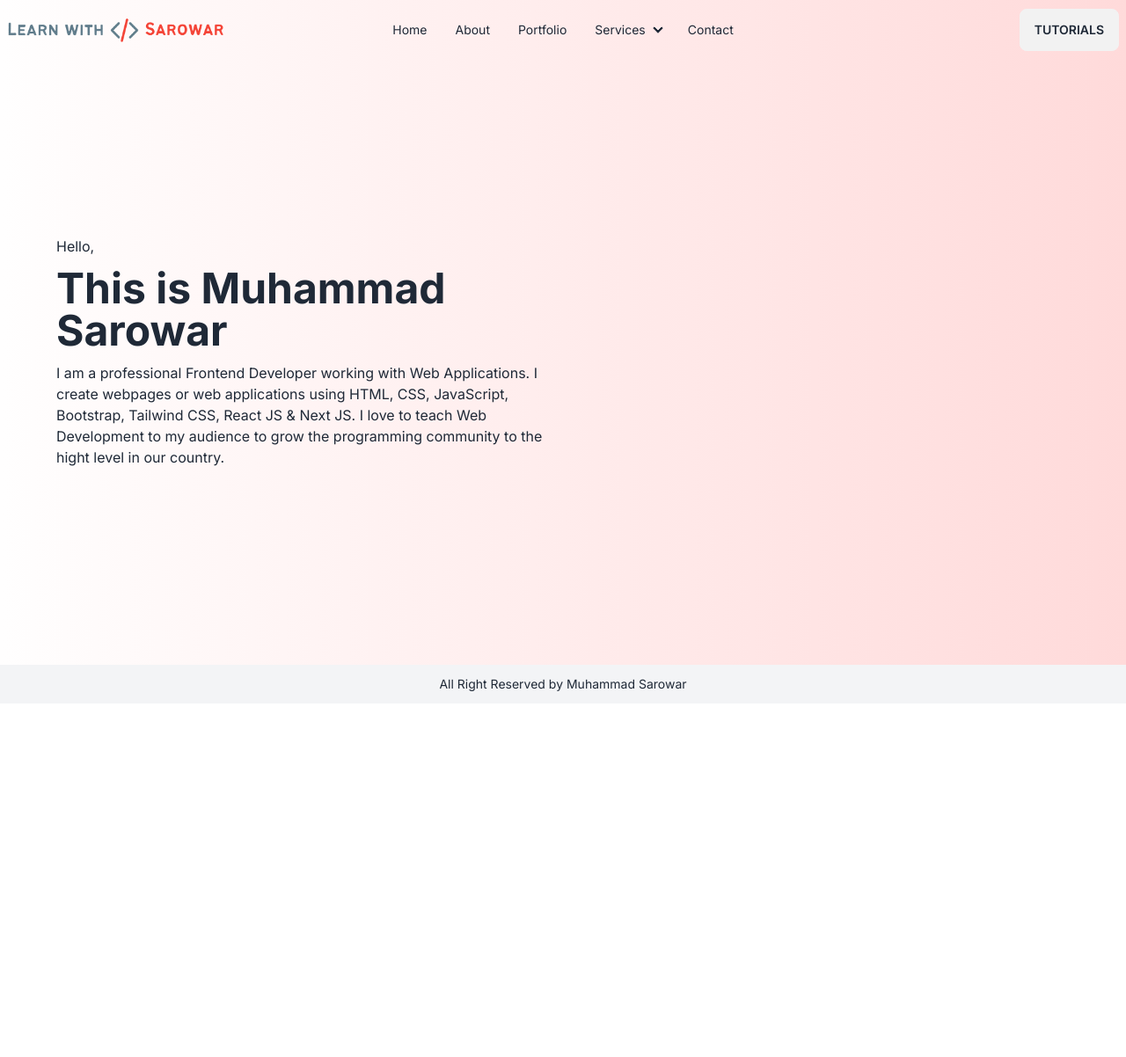
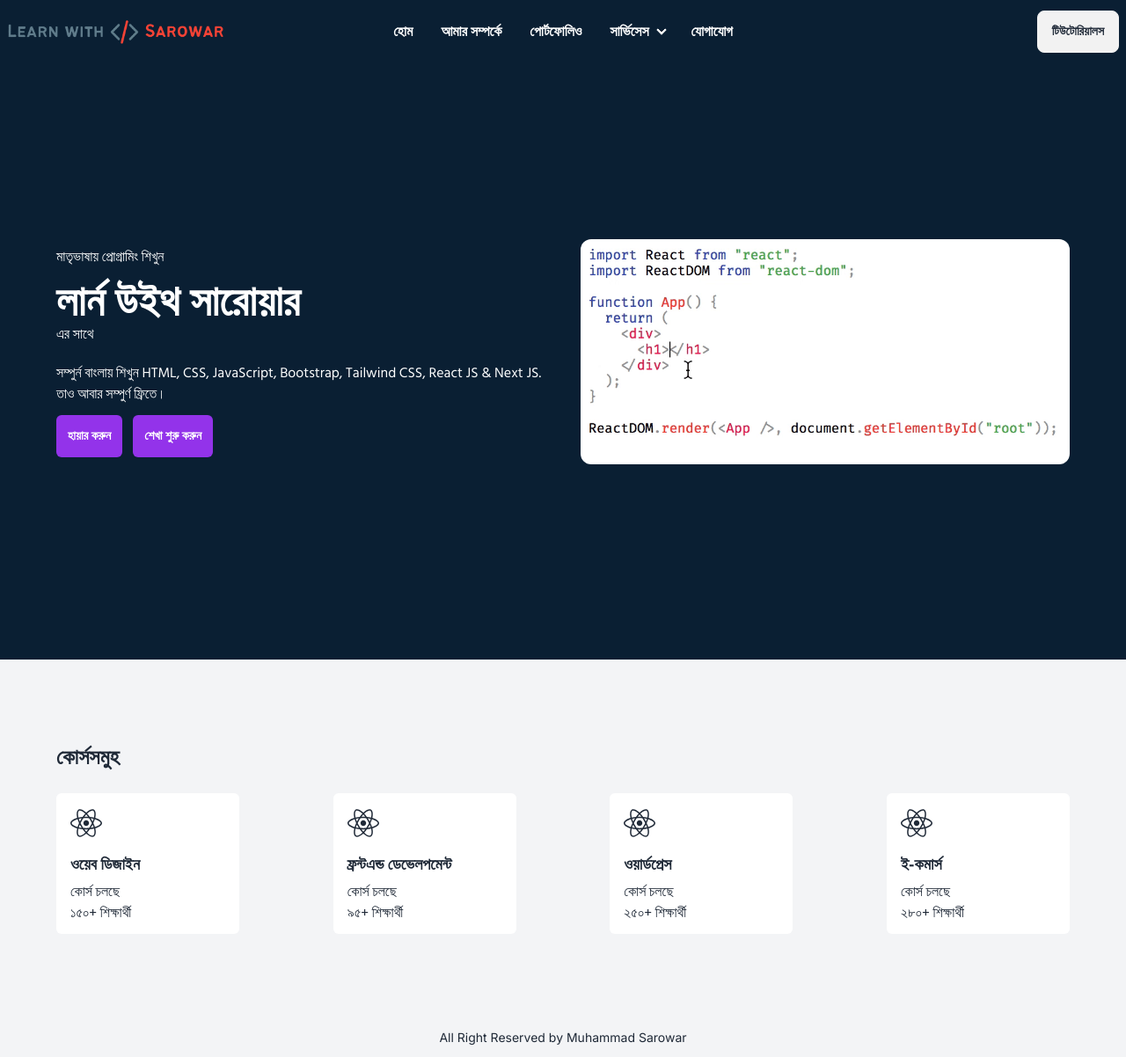
Before and after one commit to mSaroarDev/learnwithsarowar, a Next.js app: page / in a window 1280 px wide. Shown: the whole page at 88% size. Before the commit the page ends 800 px from the top, so only its background shows below. Built offline with nearby package versions, Linux system fonts and the light colour scheme.

Commit message:
code updated

```diff
--- /dev/null
+++ b/app/components/CourseCard.jsx
@@ -0,0 +1,21 @@
+import React from "react";
+import { FaReact } from "react-icons/fa";
+
+const CourseCard = ({ courseCard }) => {
+  const { name, courseStatus, studentsCount } = courseCard;
+
+  return (
+    <>
+      <div className="card h-40 w-52 bg-white rounded-md p-4 shaddow-md font-fontBn hover:bg-purple-600 hover:text-white hover:scale-110 cursor-pointer duration-300">
+        <p className="icon text-4xl mb-4">
+          <FaReact />
+        </p>
+        <p className="mb-1 font-bold text-lg font-fontBn">{name}</p>
+        <p className="text-base font-fontBn">{courseStatus}</p>
+        <p className="text-base font-fontBn">{studentsCount}+ শিক্ষার্থী</p>
+      </div>
+    </>
+  );
+};
+
+export default CourseCard;
--- /dev/null
+++ b/app/components/Courses.jsx
@@ -0,0 +1,43 @@
+import CourseCard from "./CourseCard";
+
+export default function Courses() {
+  const courseCardArray = [
+    {
+      id: 1,
+      name: "ওয়েব ডিজাইন",
+      courseStatus: "কোর্স চলছে",
+      studentsCount: "১৫০",
+    },
+    {
+      id: 2,
+      name: "ফ্রন্টএন্ড ডেভেলপমেন্ট",
+      courseStatus: "কোর্স চলছে",
+      studentsCount: "৯৫",
+    },
+    {
+      id: 3,
+      name: "ওয়ার্ডপ্রেস",
+      courseStatus: "কোর্স চলছে",
+      studentsCount: "২৫০",
+    },
+    {
+      id: 4,
+      name: "ই-কমার্স",
+      courseStatus: "কোর্স চলছে",
+      studentsCount: "২৮০",
+    },
+  ];
+
+  return (
+    <section className="bg-gray-100 py-24">
+      <main className="content">
+        <h1 className="text-2xl font-bold font-fontBn mb-6">কোর্সসমুহ</h1>
+        <div className="flex justify-between items-center">
+          {courseCardArray.map((courseCard, index) => {
+            return <CourseCard key={index} courseCard={courseCard} />;
+          })}
+        </div>
+      </main>
+    </section>
+  );
+}
--- a/app/components/Footer.jsx
+++ b/app/components/Footer.jsx
@@ -1,7 +1,7 @@
 export default function Footer() {
   return (
     <>
-      <div className="fixed bottom-0 w-full bg-gray-100">
+      <div className=" w-full bg-gray-100">
         <div className="py-3 text-sm text-center">
           <p>All Right Reserved by Muhammad Sarowar</p>
         </div>
--- /dev/null
+++ b/app/components/HeroCoding.jsx
@@ -0,0 +1,16 @@
+import Image from "next/image";
+import Demo from "../../public/demo.gif";
+
+export default function HeroCoding() {
+  return (
+    <div className="h-screen w-full flex items-center justify-center ">
+      <Image
+        className="rounded-xl"
+        src={Demo}
+        height={500}
+        width={700}
+        alt="Demo"
+      />
+    </div>
+  );
+}
--- a/app/components/HeroMain.jsx
+++ b/app/components/HeroMain.jsx
@@ -1,14 +1,17 @@
+import HeroCoding from "./HeroCoding";
 import HeroText from "./HeroText";
 
 export default function HeroMain() {
   return (
-    <div className="hero-main h-screen w-full">
+    <div className="hero-main h-screen lg:max-h-[750px] w-full">
       <div className="w-full max-w-6xl mx-auto">
-        <div className="grid grid-cols-1 lg:grid-cols-2">
+        <div className="grid grid-cols-1 lg:grid-cols-2 gap-10">
           <div>
             <HeroText />
           </div>
-          <div></div>
+          <div>
+            <HeroCoding />
+          </div>
         </div>
       </div>
     </div>
--- a/app/components/HeroText.jsx
+++ b/app/components/HeroText.jsx
@@ -1,16 +1,20 @@
 export default function HeroText() {
   return (
-    <div className="flex h-screen w-full items-center justify-start">
-      <div>
-        <p>Hello,</p>
-        <h1 className="text-5xl font-bold my-3">This is Muhammad Sarowar</h1>
-        <p>
-          I am a professional Frontend Developer working with Web Applications.
-          I create webpages or web applications using HTML, CSS, JavaScript,
-          Bootstrap, Tailwind CSS, React JS & Next JS. I love to teach Web
-          Development to my audience to grow the programming community to the
-          hight level in our country.
+    <div className="flex h-screen w-full items-center justify-start text-white">
+      <div className="font-fontBn">
+        <p>মাতৃভাষায় প্রোগ্রামিং শিখুন</p>
+        <h1 className="text-5xl font-bold mt-4">লার্ন উইথ সারোয়ার</h1>
+        <p className="mb-5">এর সাথে</p>
+        <p className="my-3">
+          সম্পুর্ন বাংলায় শিখুন HTML, CSS, JavaScript, Bootstrap, Tailwind CSS,
+          React JS & Next JS. তাও আবার সম্পুর্ণ ফ্রিতে।
         </p>
+        <button className="btn btn-ghost bg-purple-600 p-3 rounded-md text-white mr-3 hover:text-purple-600">
+          হায়ার করুন
+        </button>
+        <button className="btn btn-ghost bg-purple-600 p-3 rounded-md text-white hover:text-purple-600">
+          শেখা শুরু করুন
+        </button>
       </div>
     </div>
   );
--- a/app/components/NavbarM.jsx
+++ b/app/components/NavbarM.jsx
@@ -5,7 +5,7 @@ import Link from "next/link";
 export default function Navbar() {
   return (
     <>
-      <div className="w-full fixed z-50 top-0">
+      <div className="w-full fixed z-50 top-0 bg-[#0A1F33]">
         <div className="navbar">
           <div className="navbar-start">
             <div className="dropdown">
@@ -30,21 +30,41 @@ export default function Navbar() {
                 className="menu menu-sm dropdown-content mt-3 z-[1] p-2 shadow bg-base-100 rounded-box w-52"
               >
                 <li>
-                  <a>Item 1</a>
+                  <a>হোম</a>
                 </li>
                 <li>
-                  <a>Parent</a>
+                  <a>আমার সম্পর্কে</a>
+                </li>
+                <li>
+                  <a>পোর্টফোলিও</a>
+                </li>
+                <li tabIndex={0}>
+                  <details>
+                    <summary>সার্ভিসেস</summary>
                     <ul className="p-2">
                       <li>
-                      <a>Submenu 1</a>
+                        <a>ওয়েব ডিজাইন</a>
                       </li>
                       <li>
-                      <a>Submenu 2</a>
+                        <a>ফ্রন্টএন্ড ডেভেলপমেন্ট</a>
+                      </li>
+                      <li>
+                        <a>ওয়ার্ডপ্রেস</a>
+                      </li>
+                      <li>
+                        <a>ই-কমার্স</a>
+                      </li>
+                      <li>
+                        <a>পোর্টফোলিও ডিজাইন</a>
+                      </li>
+                      <li>
+                        <a>ল্যান্ডিং পেজ ডিজাইন</a>
                       </li>
                     </ul>
+                  </details>
                 </li>
                 <li>
-                  <a>Item 3</a>
+                  <a>যোগাযোগ</a>
                 </li>
               </ul>
             </div>
@@ -53,48 +73,70 @@ export default function Navbar() {
             </Link>
           </div>
           <div className="navbar-center hidden lg:flex">
-            <ul className="menu menu-horizontal px-1">
+            <ul className="menu menu-horizontal px-1 font-fontBn text-base font-semibold text-white hover:text-white ">
               <li>
-                <a>Home</a>
+                <Link href="/" className="hover:underline hover:text-white">
+                  হোম
+                </Link>
               </li>
               <li>
-                <a>About</a>
+                <Link href="/" className="hover:underline hover:text-white">
+                  আমার সম্পর্কে
+                </Link>
               </li>
               <li>
-                <a>Portfolio</a>
+                <Link href="/" className="hover:underline hover:text-white">
+                  পোর্টফোলিও
+                </Link>
               </li>
               <li tabIndex={0}>
                 <details>
-                  <summary>Services</summary>
+                  <summary className="hover:underline hover:text-white">
+                    সার্ভিসেস
+                  </summary>
                   <ul className="p-2">
                     <li>
-                      <a>Web Design</a>
+                      <Link href="/" className="hover:underline text-[#0A1F33]">
+                        ওয়েব ডিজাইন
+                      </Link>
                     </li>
                     <li>
-                      <a>Frontend Development</a>
+                      <Link href="/" className="hover:underline text-[#0A1F33]">
+                        ফ্রন্টএন্ড ডেভেলপমেন্ট
+                      </Link>
                     </li>
                     <li>
-                      <a>Wordpress</a>
+                      <Link href="/" className="hover:underline text-[#0A1F33]">
+                        ওয়ার্ডপ্রেস
+                      </Link>
                     </li>
                     <li>
-                      <a>Ecommerce</a>
+                      <Link href="/" className="hover:underline text-[#0A1F33]">
+                        ই-কমার্স
+                      </Link>
                     </li>
                     <li>
-                      <a>Portfolio Design</a>
+                      <Link href="/" className="hover:underline text-[#0A1F33]">
+                        পোর্টফোলিও ডিজাইন
+                      </Link>
                     </li>
                     <li>
-                      <a>Landing Page Design</a>
+                      <Link href="/" className="hover:underline text-[#0A1F33]">
+                        ল্যান্ডিং পেজ ডিজাইন
+                      </Link>
                     </li>
                   </ul>
                 </details>
               </li>
               <li>
-                <a>Contact</a>
+                <Link href="/" className="hover:underline hover:text-white">
+                  যোগাযোগ
+                </Link>
               </li>
             </ul>
           </div>
           <div className="navbar-end">
-            <a className="btn">Tutorials</a>
+            <a className="btn font-fontBn">টিউটোরিয়ালস</a>
           </div>
         </div>
       </div>
--- a/app/globals.css
+++ b/app/globals.css
@@ -1,10 +1,18 @@
+@import url("https://fonts.googleapis.com/css2?family=Hind+Siliguri:wght@400;500;700&display=swap");
+
 @tailwind base;
 @tailwind components;
 @tailwind utilities;
 
+@layer base {
+  main {
+    @apply w-full max-w-6xl mx-auto;
+  }
+}
+
 @layer components {
   .hero-main {
-    background-image: url("../public/back.svg");
+    background: #0a1f33;
     background-repeat: no-repeat;
     background-size: cover;
   }
--- a/app/page.js
+++ b/app/page.js
@@ -1,3 +1,4 @@
+import Courses from "./components/Courses";
 import Footer from "./components/Footer";
 import HeroMain from "./components/HeroMain";
 import Navbar from "./components/NavbarM";
@@ -7,6 +8,7 @@ export default function Homepage() {
     <>
       <Navbar />
       <HeroMain />
+      <Courses />
       <Footer />
     </>
   );
--- a/package.json
+++ b/package.json
@@ -17,6 +17,7 @@
     "postcss": "8.4.28",
     "react": "18.2.0",
     "react-dom": "18.2.0",
+    "react-icons": "^4.10.1",
     "tailwindcss": "3.3.3"
   },
   "devDependencies": {
--- a/tailwind.config.js
+++ b/tailwind.config.js
@@ -13,6 +13,9 @@ module.exports = {
           "conic-gradient(from 180deg at 50% 50%, var(--tw-gradient-stops))",
       },
     },
+    fontFamily: {
+      fontBn: ["'Hind Siliguri'", "'sans-serif'"],
+    },
   },
   plugins: [require("daisyui")],
 };
```
Also changed, not shown: public/demo.gif (added), 1 other file (tests, documents, lock files or other folders). Lines whose indentation alone changed are shown as unchanged.
